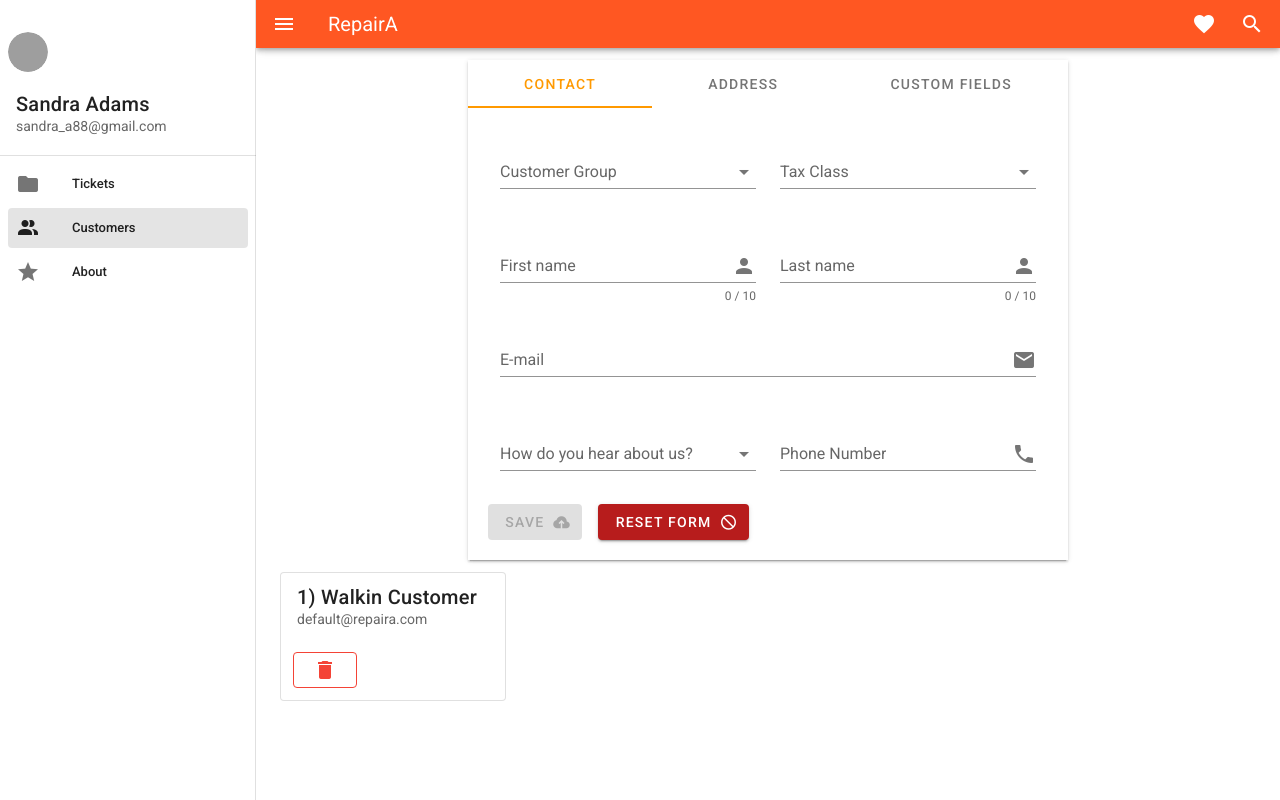
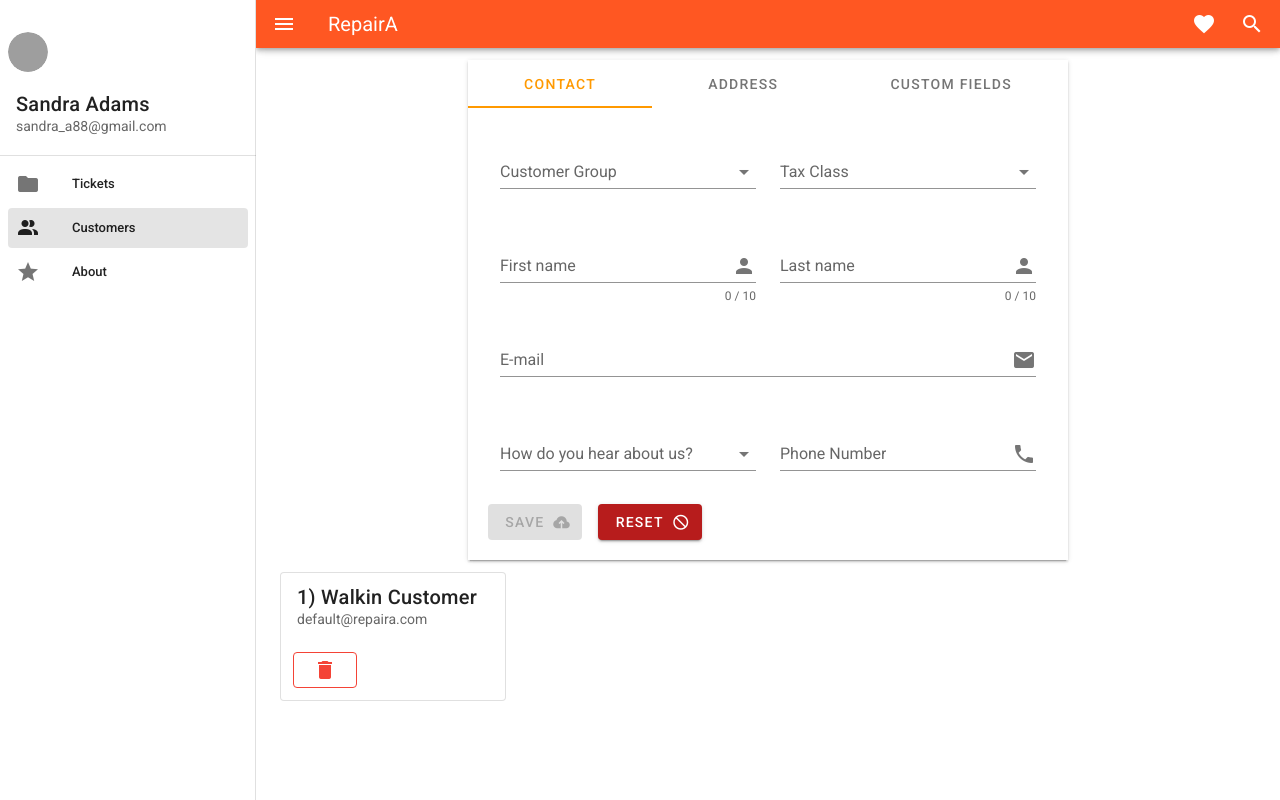
Before and after one commit to abdul-rehman-2050/Repaira-Vue, a Vue app: page /customer in a window 1280 px wide. Built offline with nearby package versions, Linux system fonts and the light colour scheme; grey boxes are pictures that could not be loaded.

Commit message:
reset form changed to reset

```diff
--- a/src/components/Customers/CustomerTabContact.vue
+++ b/src/components/Customers/CustomerTabContact.vue
@@ -84,7 +84,7 @@
           </v-btn>
 
           <v-btn color="error" class="mr-4" @click="reset">
-            Reset Form
+            Reset
             <v-icon dark right>mdi-cancel</v-icon>
           </v-btn>
         </v-row>
```
